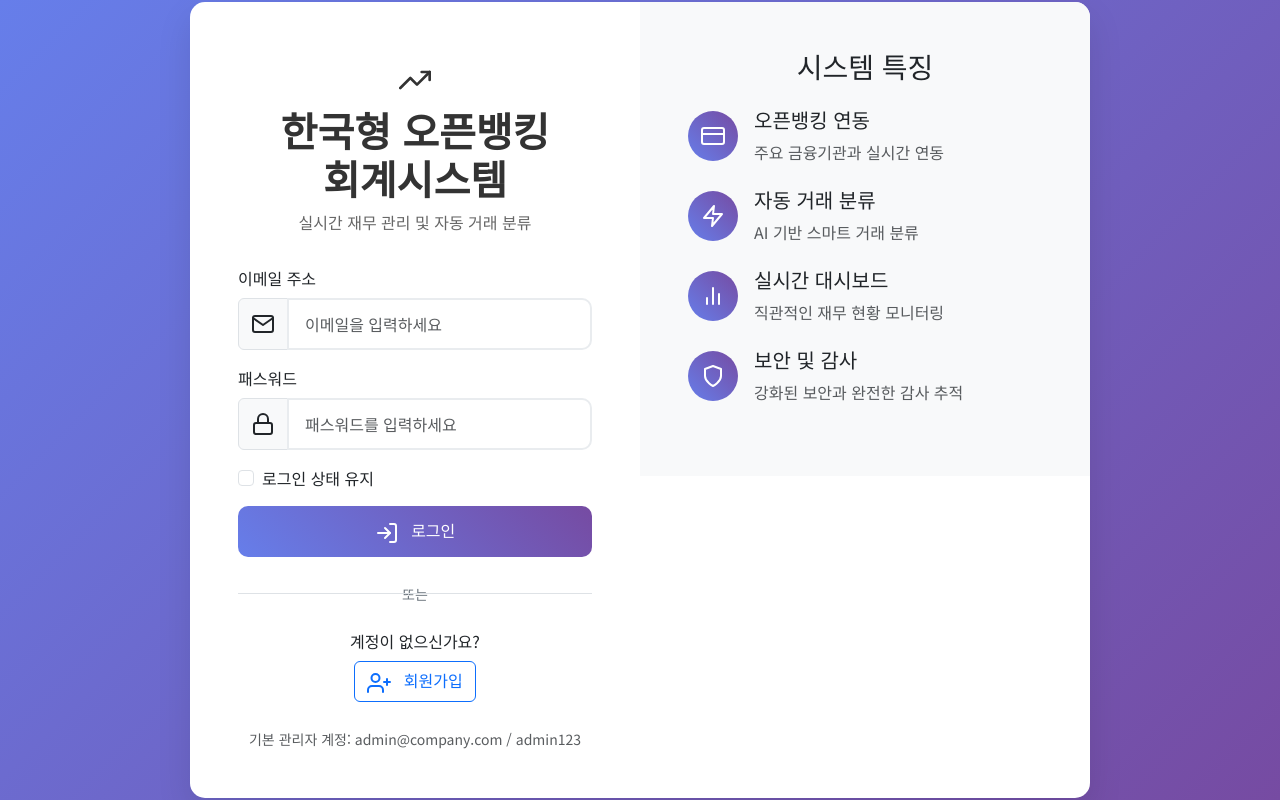
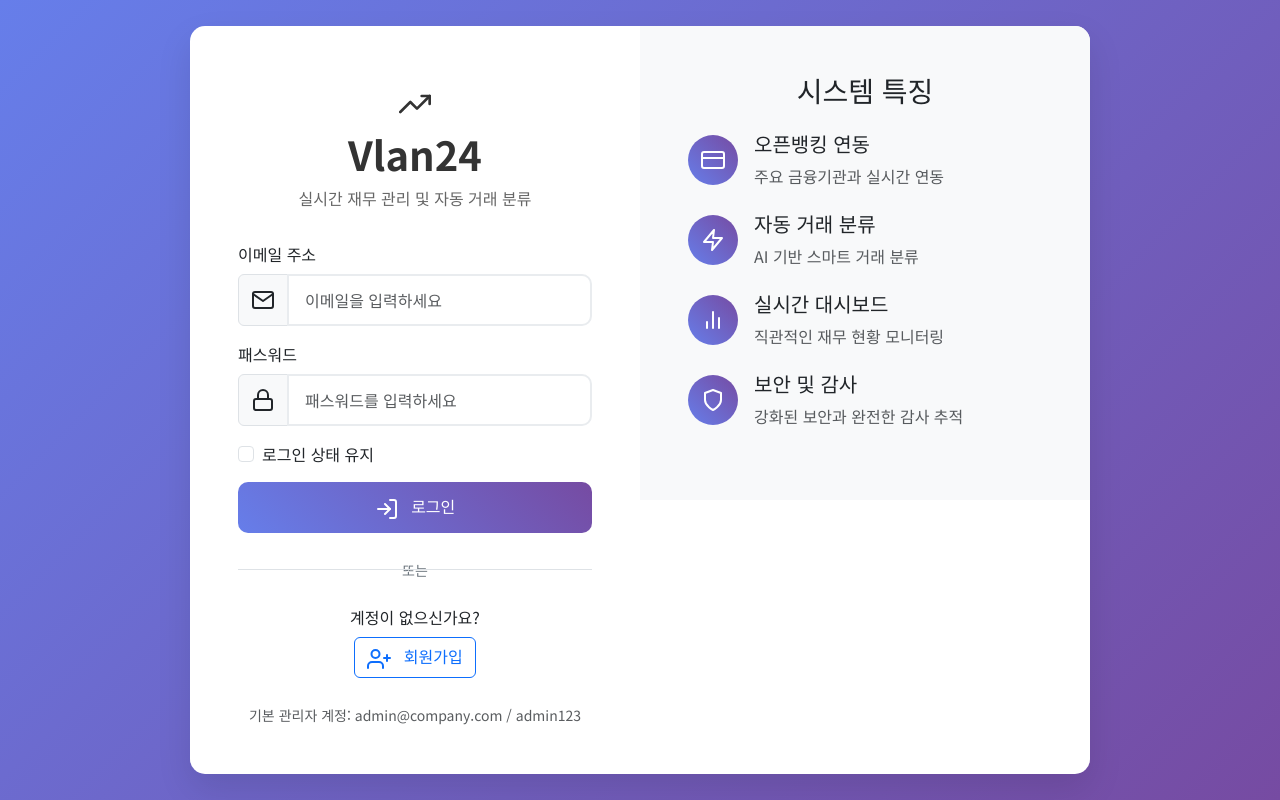
Before and after one commit to BappyMustafiz/fin-flow-korea, a Flask app: page /login in a window 1280 px wide. Run offline with Flask 3, Linux system fonts and the light colour scheme.

Commit message:
Update login page title to reflect the system's new name
Change the main heading on the login page from "한국형 오픈뱅킹 회계시스템" to "Vlan24" in `templates/auth/login.html`.

Replit-Commit-Author: Agent
Replit-Commit-Session-Id: 49c2422b-c4ec-4699-8c39-1613e6d0f652
Replit-Commit-Checkpoint-Type: full_checkpoint
Replit-Commit-Screenshot-Url: https://storage.googleapis.com/screenshot-production-us-central1/aa08e5f1-68c4-4712-a019-15a843020e4e/49c2422b-c4ec-4699-8c39-1613e6d0f652/vMGJ1Qz

```diff
--- a/templates/auth/login.html
+++ b/templates/auth/login.html
@@ -118,7 +118,7 @@
                 <div class="login-form">
                     <div class="login-header">
                         <h1><i data-feather="trending-up" style="width: 2rem; height: 2rem;"></i></h1>
-                        <h1>한국형 오픈뱅킹<br>회계시스템</h1>
+                        <h1>Vlan24</h1>
                         <p>실시간 재무 관리 및 자동 거래 분류</p>
                     </div>
 
```
